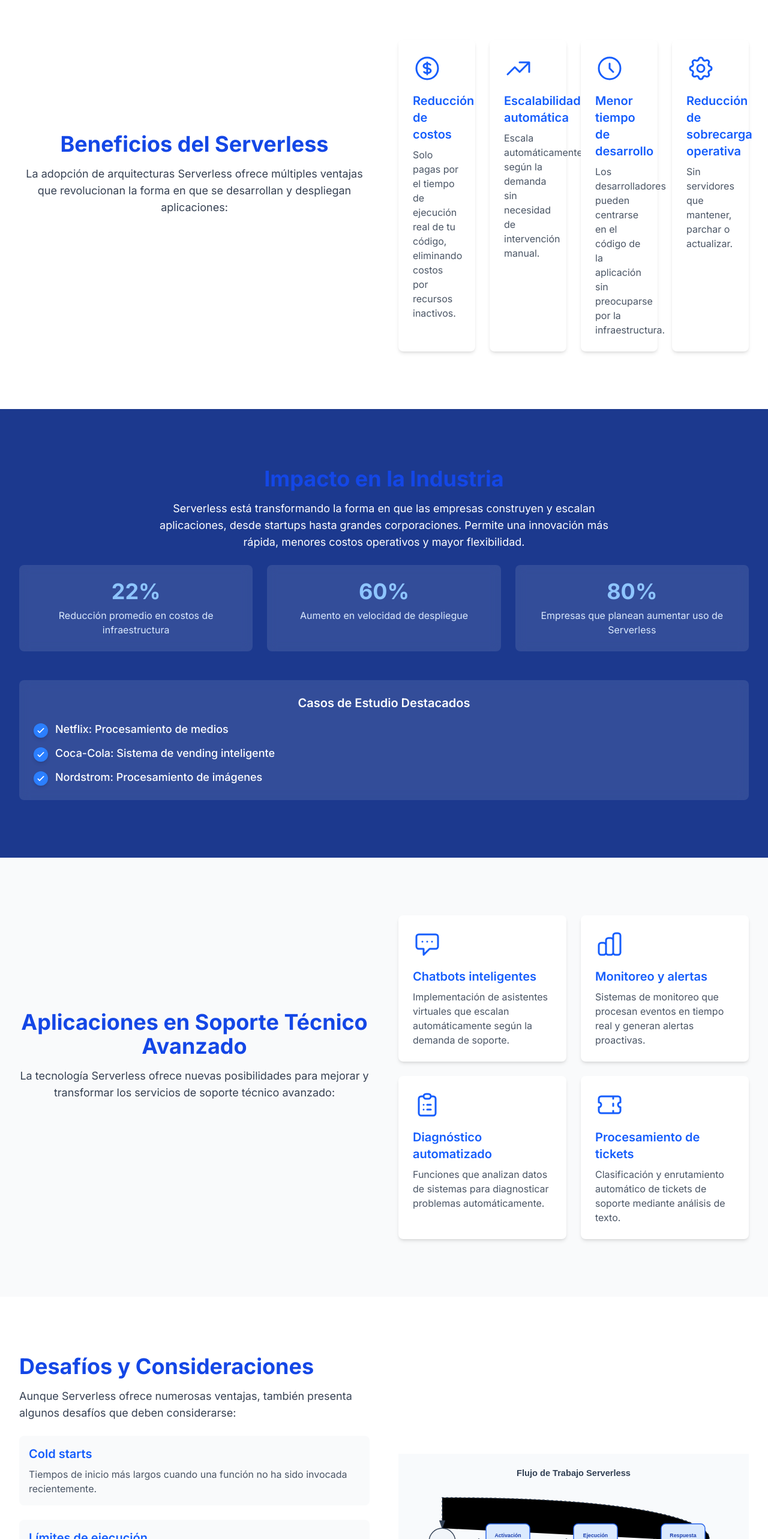
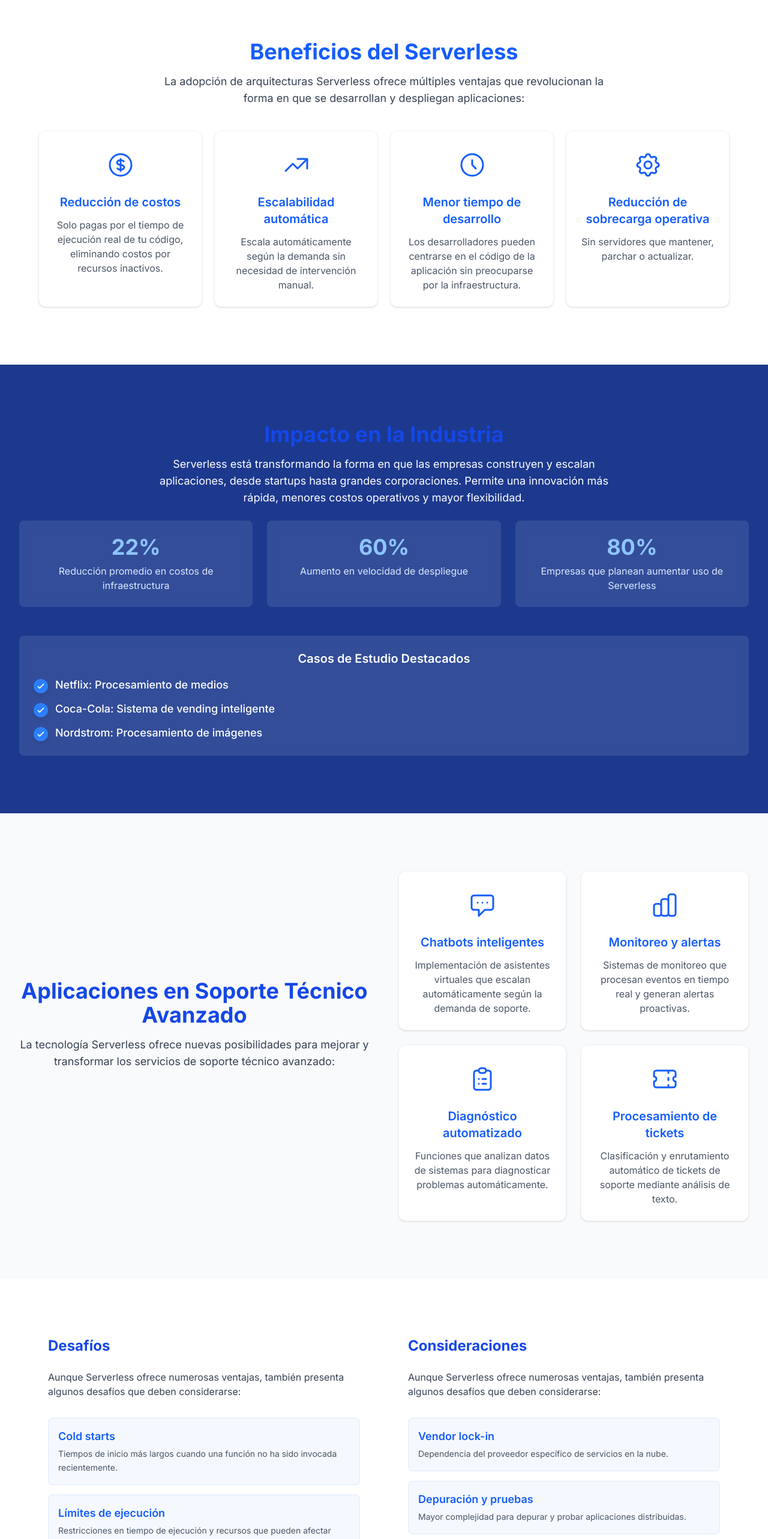
Before and after one commit to BrandonJafeth/serverless, a Next.js app: page / in a window 1280 px wide. Shown: the part 1879-4445 px from the top of the page at 60% size. Built offline with nearby package versions, Linux system fonts and the light colour scheme.

Commit message:
feat/ cambios

```diff
--- a/components/sections/BenefitsSection.jsx
+++ b/components/sections/BenefitsSection.jsx
@@ -14,15 +14,16 @@ const BenefitsSection = ({ data }) => {
 
   return (
     <BaseContentSection data={data} bgColor="bg-white">
-      <div className="w-full text-center mb-12">
+      <div className="w-full max-w-6xl mx-auto">
+        <div className="text-center mb-10">
           <SectionTitle
             title={data.title}
             subtitle={data.content}
             centered={true}
-          titleColor="text-blue-700"
+            titleColor="text-blue-600"
           />
         </div>
-      <div className="w-full grid grid-cols-1 md:grid-cols-2 lg:grid-cols-4 gap-6">
+        <div className="grid grid-cols-1 sm:grid-cols-2 md:grid-cols-4 gap-5">
           {data.benefits.map((benefit, index) => (
             <AnimatedCard
               key={index}
@@ -33,6 +34,7 @@ const BenefitsSection = ({ data }) => {
             />
           ))}
         </div>
+      </div>
     </BaseContentSection>
   );
 };
--- a/components/sections/ChallengesSection.jsx
+++ b/components/sections/ChallengesSection.jsx
@@ -1,29 +1,50 @@
 import React from 'react';
 import BaseContentSection from './BaseSection';
-import { SectionTitle, ContentImage, Card } from '../ui/SectionComponents';
+
+const ChallengeItem = ({ title, description }) => (
+  <div className="bg-blue-50/60 border border-blue-100 p-4 rounded-lg mb-4 hover:shadow-sm transition-shadow">
+    <h3 className="text-blue-600 font-semibold text-lg mb-1">{title}</h3>
+    <p className="text-gray-600 text-sm leading-relaxed">{description}</p>
+  </div>
+);
+
+const ContentColumn = ({ title, items }) => (
+  <div className="flex-1">
+    <h2 className="text-blue-700 text-2xl font-bold mb-6">{title}</h2>
+    <p className="text-gray-700 mb-8">
+      Aunque Serverless ofrece numerosas ventajas, también presenta algunos desafíos
+      que deben considerarse:
+    </p>
+
+    <div className="space-y-4">
+      {items.map((item, index) => (
+        <ChallengeItem
+          key={index}
+          title={item.title}
+          description={item.description}
+        />
+      ))}
+    </div>
+  </div>
+);
 
 const ChallengesSection = ({ data }) => {
   if (!data || !data.challenges) return null;
 
+  // Dividimos los desafíos en dos grupos para las columnas
+  const halfLength = Math.ceil(data.challenges.length / 2);
+  const firstHalf = data.challenges.slice(0, halfLength);
+  const secondHalf = data.challenges.slice(halfLength);
+
   return (
-    <BaseContentSection data={data} bgColor="bg-white" reverse={true}>
-      <ContentImage
-        src="/images/serverless-flow.svg"
-        alt="Serverless Challenges"
-      />
-      <div className="w-full md:w-1/2">
-        <SectionTitle
-          title={data.title}
-          subtitle={data.content}
-          titleColor="text-blue-700"
-        />
-        <div className="space-y-6">
-          {data.challenges.map((challenge, index) => (
-            <Card key={index}>
-              <h3 className="font-semibold text-xl mb-2 text-blue-600">{challenge.title}</h3>
-              <p className="text-gray-600">{challenge.description}</p>
-            </Card>
-          ))}
+    <BaseContentSection data={data} bgColor="bg-white">
+      <div className="container mx-auto max-w-6xl px-4">
+        <div className="flex flex-col md:flex-row w-full justify-between gap-16 md:gap-20">
+          {/* Columna de Desafíos */}
+          <ContentColumn title="Desafíos" items={firstHalf} />
+
+          {/* Columna de Consideraciones */}
+          <ContentColumn title="Consideraciones" items={secondHalf} />
         </div>
       </div>
     </BaseContentSection>
--- a/components/ui/AnimatedCard.jsx
+++ b/components/ui/AnimatedCard.jsx
@@ -20,14 +20,16 @@ const AnimatedCard = ({
   return (
     <div
       ref={cardRef}
-      className={`bg-white p-6 rounded-lg shadow-md hover:shadow-lg transition-shadow duration-300 opacity-0 ${className}`}
+      className={`bg-white p-6 border border-gray-100 rounded-xl shadow-sm hover:shadow-md transition-shadow duration-300 opacity-0 flex flex-col items-center text-center h-full ${className}`}
     >
       {icon && (
-        <div className="text-blue-600 mb-4">
-          {icon}
+        <div className="text-blue-600 mb-4 flex justify-center">
+          <div className="h-16 w-16 flex items-center justify-center">
+            {icon}
+          </div>
         </div>
       )}
-      <h3 className="text-xl font-semibold mb-2 text-blue-600">{title}</h3>
+      <h3 className="text-xl font-semibold mb-3 text-blue-600">{title}</h3>
       <p className="text-gray-600">{description}</p>
     </div>
   );
```
Lines whose indentation alone changed are shown as unchanged.
